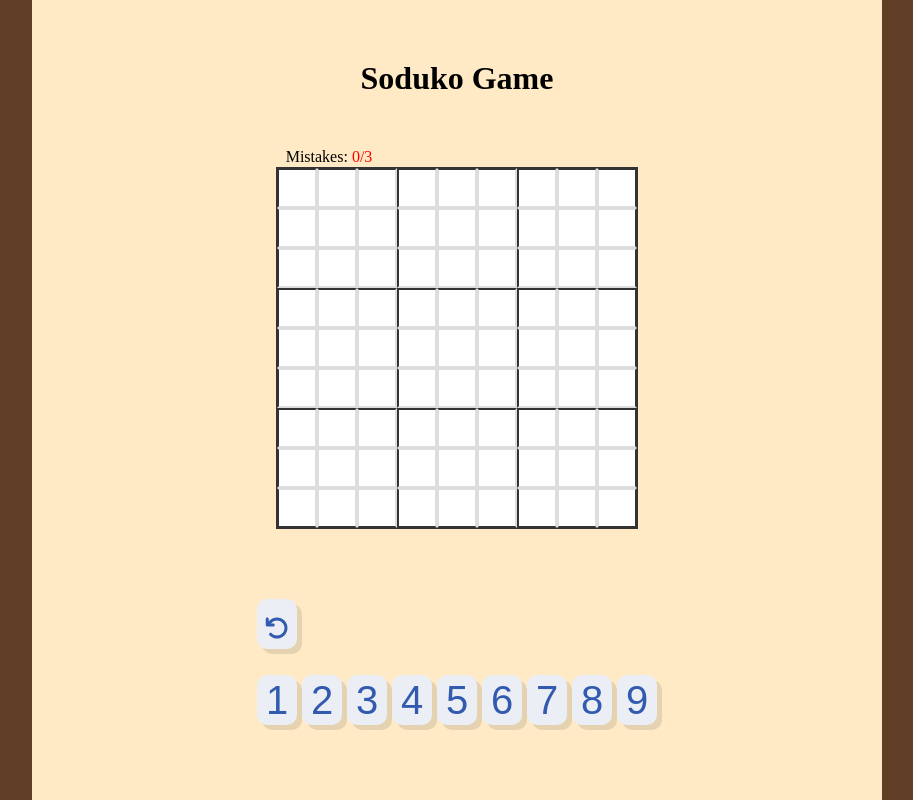
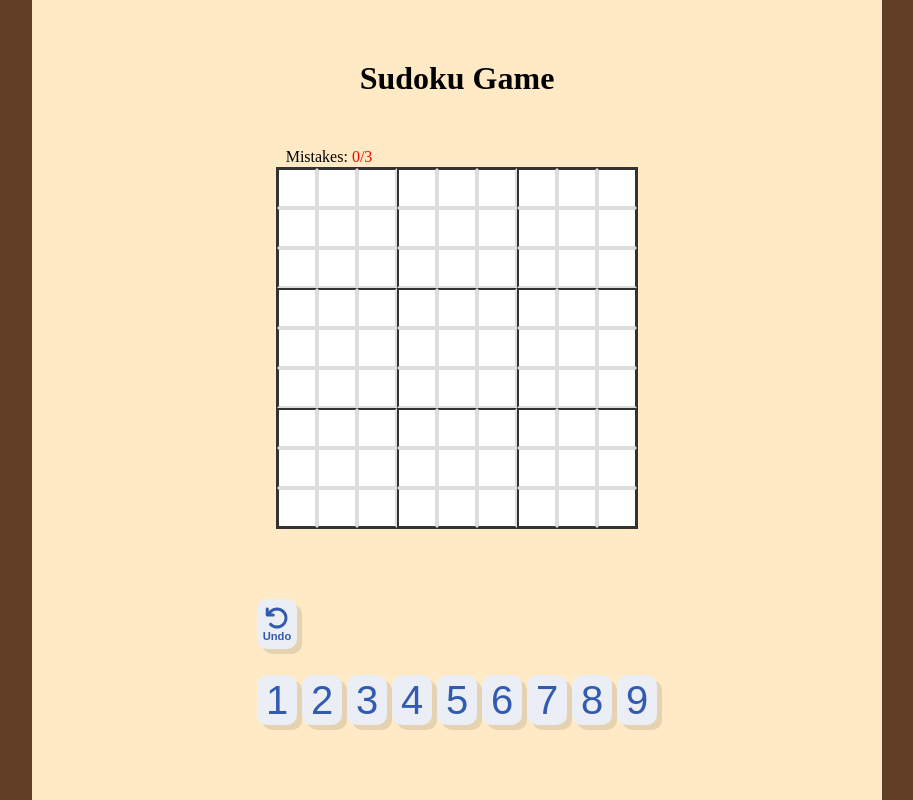
Before and after one commit to ahmadfa-lb/Sudoku-Game-in-React-and-TypeScript, a React (Vite) app: page / in a window 1280 px wide. Shown: the whole page, without its empty margins (183-1096 px from the left). Built offline with nearby package versions, Linux system fonts and the light colour scheme.

Commit message:
adding functionality to the undo btn

```diff
--- a/src/App.css
+++ b/src/App.css
@@ -34,6 +34,10 @@ body{
 }
 
 .undo-btn{
+  display: flex;
+  flex-direction: column;
+  justify-content: center;
+  align-items: center;
   width: 40px;
   height: 50px;
   box-shadow: 5px 5px rgba(0,0,0,0.1);
@@ -43,8 +47,6 @@ body{
   color: #325aaf;
   background-color: #ebeff5;
   font-size: 1.5rem;
-  padding-top: 1rem;
-  padding-bottom: 1rem;
   margin-bottom: -4rem;
   margin-left: -22.5rem;
 
@@ -52,6 +54,10 @@ body{
 
 .undo-btn:hover{
   background-color: #81d4fa;
+}
+
+.undo-btn b{
+  font-size: .7rem;
 }
 
 
--- a/src/App.tsx
+++ b/src/App.tsx
@@ -1,42 +1,47 @@
-// App.tsx
 import React, { useState } from 'react';
 import SudokuGrid from './components/SudokuGrid';
 import NumberButtons from './components/NumbersBtns';
 import BoxResult from './components/BoxResult';
 import './App.css';
-
-// src/App.tsx or src/fontAwesome.ts
 import { library } from '@fortawesome/fontawesome-svg-core';
 import { fas } from '@fortawesome/free-solid-svg-icons';
 import { fab } from '@fortawesome/free-brands-svg-icons';
-
-
 import { FontAwesomeIcon } from '@fortawesome/react-fontawesome';
-
-
 
 library.add(fas, fab);
 
-
 const App: React.FC = () => {
   const [grid, setGrid] = useState(Array.from({ length: 9 }, () => Array(9).fill('')));
+  const [gridHistory, setGridHistory] = useState<string[][][]>([]); // Track grid history
   const [focusedCell, setFocusedCell] = useState<{ row: number; col: number } | null>(null);
   const [selectedNumber, setSelectedNumber] = useState<string>('');
   const [mistakes, setMistakes] = useState(0);
   const maxMistakes = 3;
   const [isGameOver, setIsGameOver] = useState<boolean>(false);
 
-
   const handleNumberClick = (number: string) => {
-    if (focusedCell)
+    if (focusedCell) {
+      // Save current grid to history before making a change
+      setGridHistory(prevHistory => [...prevHistory, JSON.parse(JSON.stringify(grid))]);
       setSelectedNumber(number);
+    }
   };
 
+  const undoLastAction = () => {
+    if (gridHistory.length > 0) {
+      // Revert to the last grid state
+      const lastGridState = gridHistory[gridHistory.length - 1];
+      setGrid(lastGridState);
+      setGridHistory(gridHistory.slice(0, -1)); // Remove last state from history
 
-    // Reset game function
+      // Optional: If the last action was a mistake, decrease mistakes count
+      setMistakes(prev => Math.max(0, prev - 1));
+    }
+  };
+
   const resetGame = () => {
-      // Resetting the states to initial values
     setGrid(Array.from({ length: 9 }, () => Array(9).fill('')));
+    setGridHistory([]); // Clear history on reset
     setFocusedCell(null);
     setSelectedNumber('');
     setMistakes(0);
@@ -47,7 +52,7 @@ const App: React.FC = () => {
     <>
       {isGameOver && <BoxResult resetGame={resetGame} />}
       <div className='game-container'>
-      <h1>Soduko Game</h1>
+        <h1>Sudoku Game</h1>
         <div className="mistakes">Mistakes: <span>{mistakes}/{maxMistakes}</span></div>
         <SudokuGrid
           focusedCell={focusedCell}
@@ -61,7 +66,10 @@ const App: React.FC = () => {
           maxMistakes={maxMistakes}
           setGameOver={setIsGameOver}
         />
-      <button className='undo-btn'><FontAwesomeIcon icon="fa-solid fa-arrow-rotate-left" /></button>
+        <button className='undo-btn' onClick={undoLastAction}>
+          <FontAwesomeIcon icon="fa-solid fa-arrow-rotate-left" />
+          <b>Undo</b>
+        </button>
         <NumberButtons onNumberClick={handleNumberClick} />
       </div>
     </>
```
Lines whose indentation alone changed are shown as unchanged.
